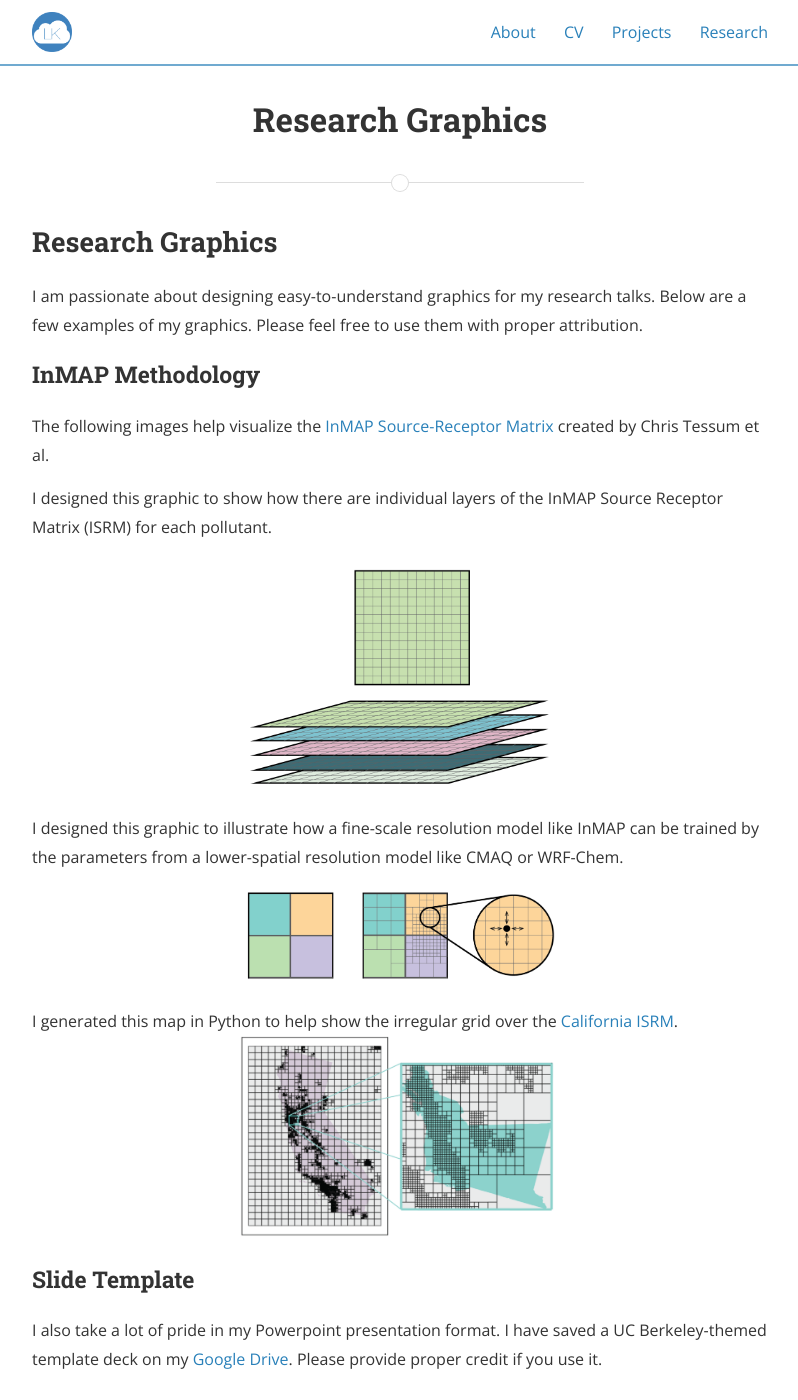
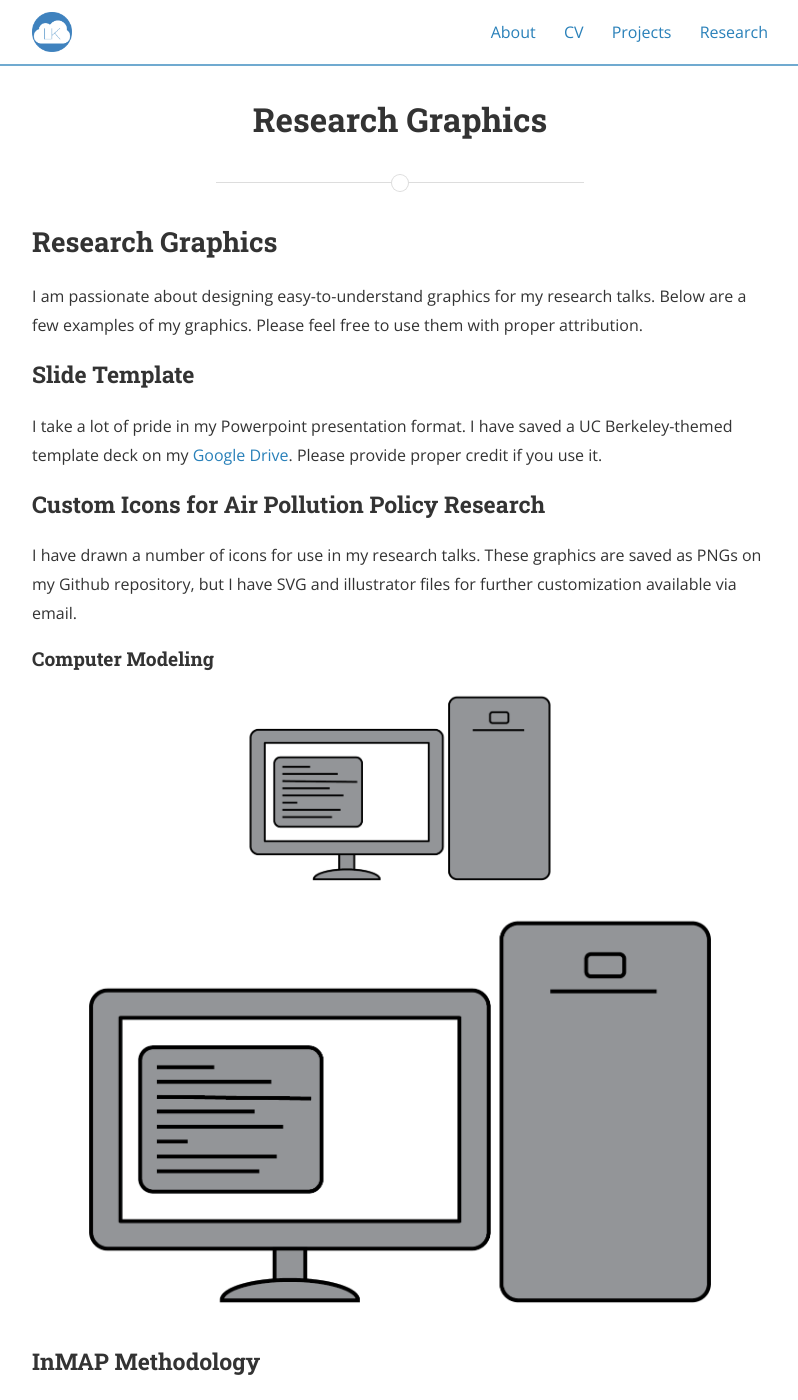
Before and after one commit to lkoolik/lkoolik.github.io, a Jekyll site: the page built from projects/research_graphics.md, in a window 1280 px wide and 1400 px high. Shown: the whole window, without its empty margins (240-1038 px from the left). Built offline with Jekyll 4.4.1, drawn with Linux system fonts in a browser that asks for light colours; nearby versions of some CDN libraries.

Commit message:
test two formats of adding images

```diff
--- a/projects/research_graphics.md
+++ b/projects/research_graphics.md
@@ -10,6 +10,18 @@
 ## Research Graphics
 
 I am passionate about designing easy-to-understand graphics for my research talks. Below are a few examples of my graphics. Please feel free to use them with proper attribution.
+
+### Slide Template
+I take a lot of pride in my Powerpoint presentation format. I have saved a UC Berkeley-themed template deck on my [Google Drive](https://docs.google.com/presentation/d/1BjEPyJyxJjpy68SjDzuis9cBn-pb9psQ/edit?usp=sharing&ouid=102404854361369621684&rtpof=true&sd=true). Please provide proper credit if you use it.
+
+### Custom Icons for Air Pollution Policy Research
+
+I have drawn a number of icons for use in my research talks. These graphics are saved as PNGs on my Github repository, but I have SVG and illustrator files for further customization available via email.
+
+#### Computer Modeling
+![Computer running a model]({{ site.baseurl }}/assets/research_graphics/computer_model-01.png "Computer running a model"){:.profile}
+
+<img src="{{ site.baseurl }}/assets/research_graphics/computer_model-01.png" alt="computer model" width="200"/>
 
 ### InMAP Methodology
 The following images help visualize the [InMAP Source-Receptor Matrix](https://zenodo.org/records/7548607) created by Chris Tessum et al.
@@ -24,6 +36,3 @@
 
 I generated this map in Python to help show the irregular grid over the [California ISRM](https://zenodo.org/records/7548607).
 ![Example California ISRM grid]({{ site.baseurl }}/assets/research_graphics/example_isrm_grid-01.png "Example California ISRM grid"){:.profile}
-
-### Slide Template
-I also take a lot of pride in my Powerpoint presentation format. I have saved a UC Berkeley-themed template deck on my [Google Drive](https://docs.google.com/presentation/d/1BjEPyJyxJjpy68SjDzuis9cBn-pb9psQ/edit?usp=sharing&ouid=102404854361369621684&rtpof=true&sd=true). Please provide proper credit if you use it.
```
